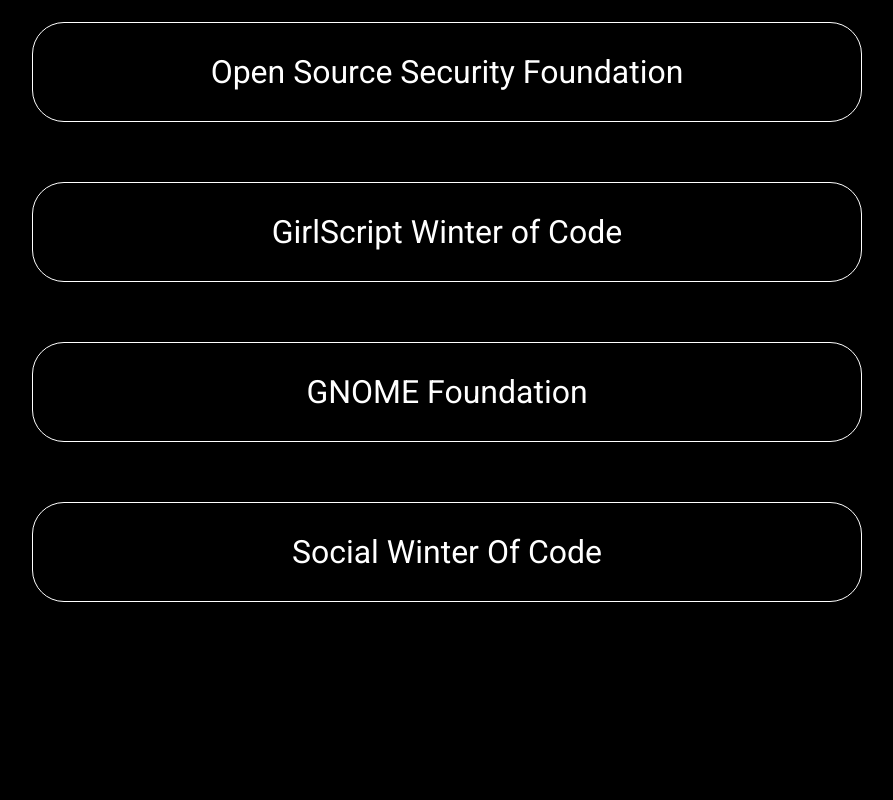
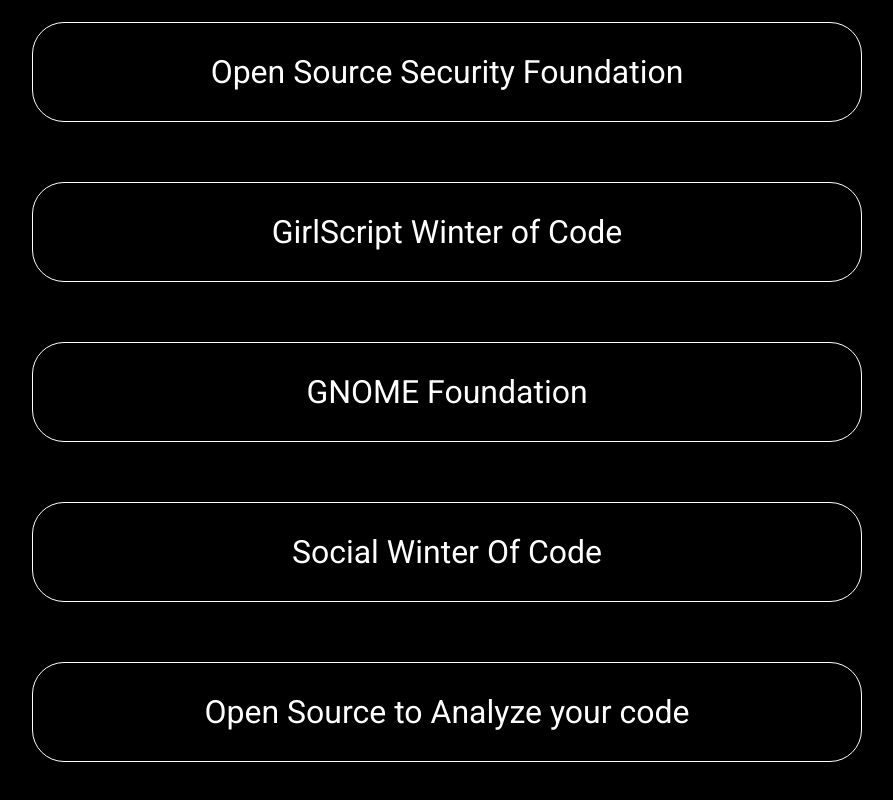
Before and after one commit to iriteshmishra/Open-Source-Organization, a plain HTML site: page index.html in a window 1280 px wide. Shown: the part 9189-9989 px from the top of the page, without its empty margins (193-1086 px from the left). Before the commit the page ends 9829 px from the top, so only its background shows below. Drawn offline with Linux system fonts and the light colour scheme; some packages are replaced by stand-ins of ours; a script that the page names is missing.

Commit message:
adding an open source to analyze your code

```diff
--- a/index.html
+++ b/index.html
@@ -208,6 +208,9 @@
         <div>
             <a href="https://hack2skill.com/hack/swoc/">Social Winter Of Code</a>
         </div>
+        <div>
+            <a href="https://journals.plos.org/">Open Source to Analyze your code</a>
+        </div>
 
     </div>
 
```
